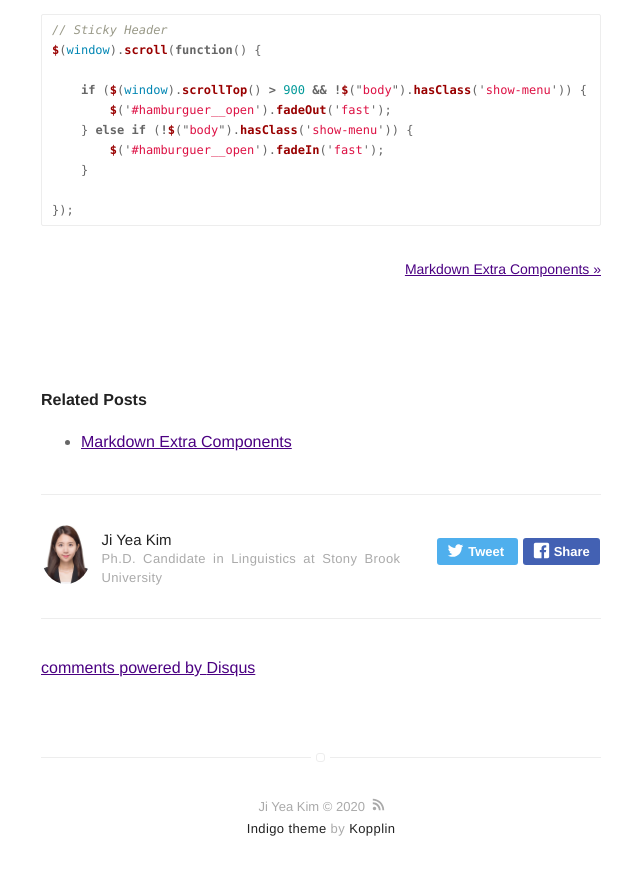
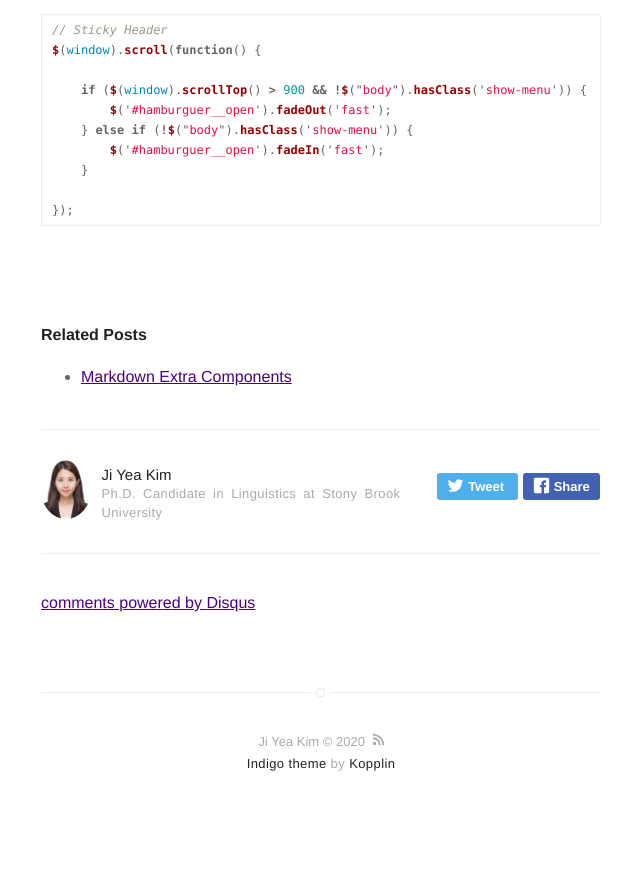
Before and after one commit to jiyeakim/jiyeakim.github.io, a Jekyll site: the page built from _posts/2016-02-24-markdown-common-elements.markdown, in a window 1280 px wide and 900 px high, scrolled down 5088 px. Shown: the top 875 px of the window, without its empty margins (319-959 px from the left). Built offline with Jekyll 4.4.1, drawn with Linux system fonts in a browser that asks for light colours; comment, search, counter and statistics services are not loaded; after the commit the page ends 5923 px from its top, so only the background shows below that; part of the change alters nothing that is shown.

Commit message:
home changed

```diff
--- a/_config.yml
+++ b/_config.yml
@@ -13,7 +13,7 @@ picture: assets/images/kim.jpg
 # If you want to include your resume, set to true
 # and specify source (external or local).
 resume: true
-resume-external: true
+resume-external: false
 resume-url: https://google.com/?q=my+resume
 
 url: https://jiyeakim.github.io
@@ -41,7 +41,7 @@ disqus:
 # linkedin: mylinkedin
 # youtube: myyoutube
 # spotify: myspotify
-#github: mygithub
+# github: mygithub
 # gitlab: mygitlab
 # lastfm: mylastfm
 # stackoverflow: 7044681/mystackoverflow
@@ -96,7 +96,7 @@ show-tags: false # JY: this was originally true.
 related: true
 
 # Display links for next and previous posts for the specified categories
-post-advance-links: [blog]
+#post-advance-links: [blog]
 
 # show author block at the end of a post ?
 show-author: true
@@ -123,7 +123,7 @@ plugins:
   - jekyll-paginate-v2
 
 jekyll-mentions:
-  base_url: https://github.com
+  base_url: ""
 
 compress_html:
   ignore:
```
Also changed, not shown: 2 other files.
